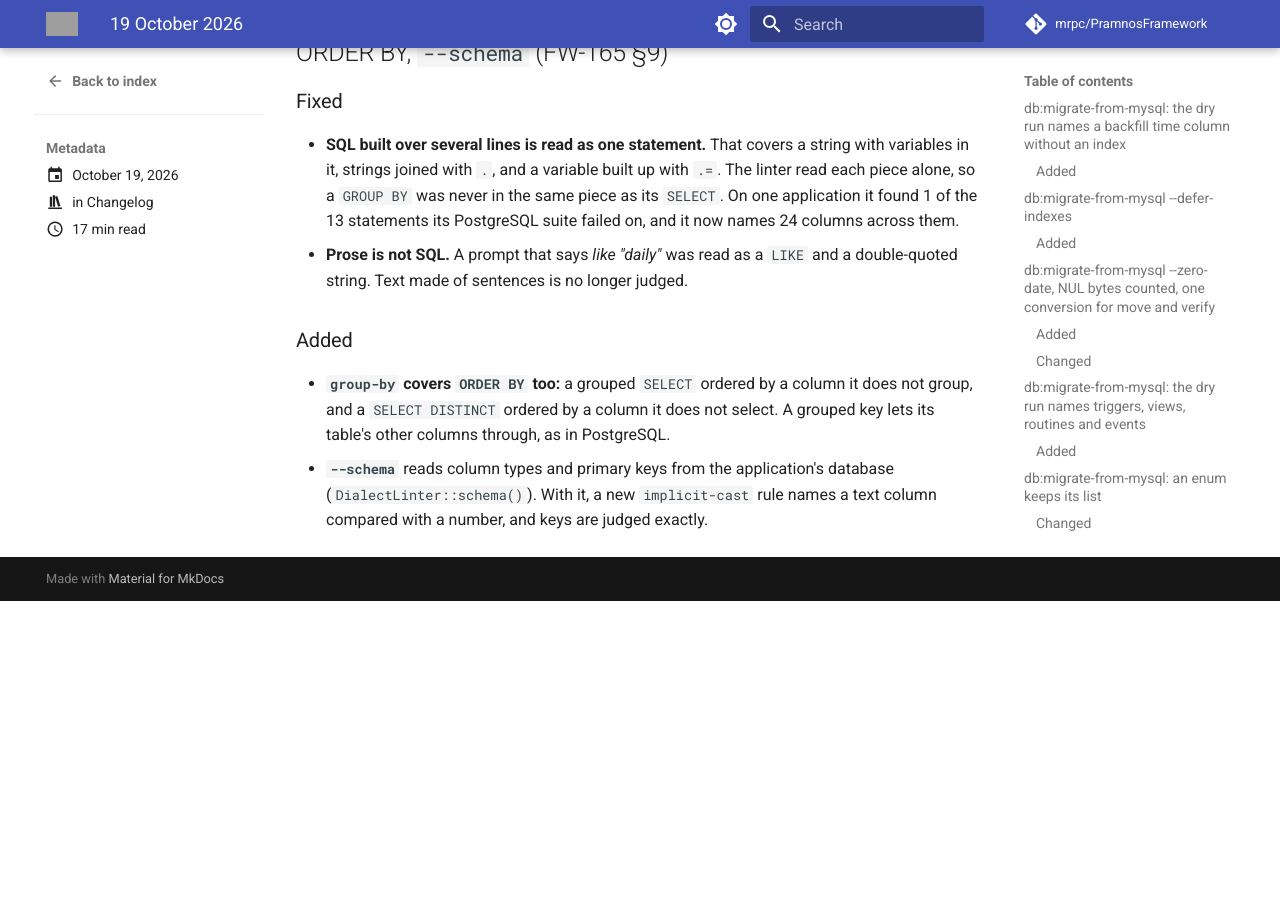
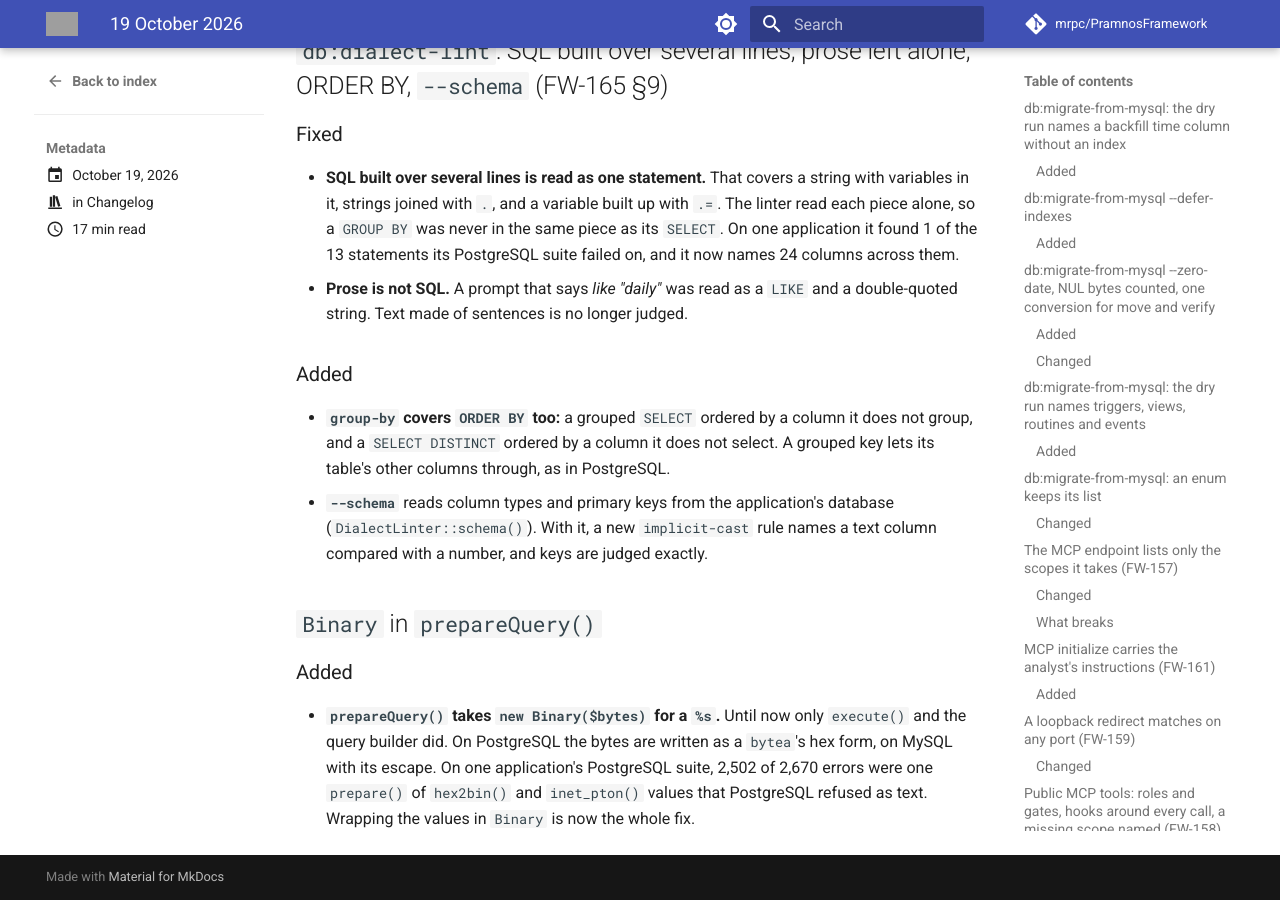
Before and after one commit to mrpc/PramnosFramework, an MkDocs documentation site: the page built from docs/version-history/posts/2026-10-19.md, in a window 1280 px wide and 900 px high, scrolled down 15759 px. Built offline with MkDocs 1.6.1 and Material for MkDocs 9.7.7, drawn with Linux system fonts in a browser that asks for light colours; comment, search, counter and statistics services are not loaded; before the commit the page ends 16360 px from its top, so only the background shows below that; some of the changed text lies outside the part shown; grey boxes are pictures that could not be loaded.

Commit message:
feat(database): prepareQuery() takes Binary for a %s, written as a bytea's hex on PostgreSQL and with MySQL's escape, so an application's prepare() of hex2bin() or inet_pton() values runs on PostgreSQL

```diff
--- a/docs/version-history/posts/2026-10-19.md
+++ b/docs/version-history/posts/2026-10-19.md
@@ -39,6 +39,7 @@
 - `translate_mysql`: an upsert added to after it was translated (FW-165 §7)
 - `translate_mysql`: SHA2, CAST AS SIGNED, DAY/MONTH/YEAR, named locks, JSON_EXTRACT, DELETE through a join, an alias in HAVING, FOREIGN_KEY_CHECKS (FW-165 §8)
 - `db:dialect-lint`: SQL built over several lines, prose left alone, ORDER BY, `--schema` (FW-165 §9)
+- `Binary` in `prepareQuery()`
 
 <!-- more -->
 
@@ -539,3 +540,13 @@
 - **`--schema`** reads column types and primary keys from the application's database
   (`DialectLinter::schema()`). With it, a new `implicit-cast` rule names a text column compared
   with a number, and keys are judged exactly.
+
+## `Binary` in `prepareQuery()`
+
+### Added
+
+- **`prepareQuery()` takes `new Binary($bytes)` for a `%s`.** Until now only `execute()` and the
+  query builder did. On PostgreSQL the bytes are written as a `bytea`'s hex form, on MySQL with its
+  escape. On one application's PostgreSQL suite, 2,502 of 2,670 errors were one `prepare()` of
+  `hex2bin()` and `inet_pton()` values that PostgreSQL refused as text. Wrapping the values in
+  `Binary` is now the whole fix.
```
Also changed, not shown: other parts of docs/version-history/posts/2026-10-19.md (+1 -1 lines), docs/Pramnos_Database_API_Guide.md (+5 -1 lines), 2 other files.
